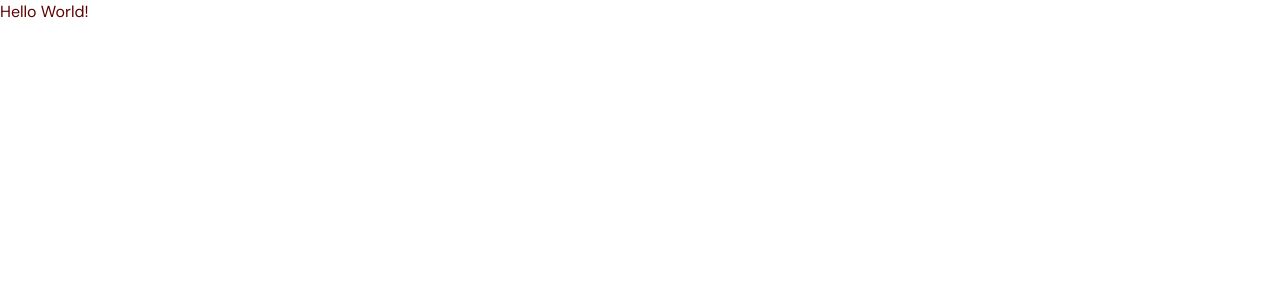
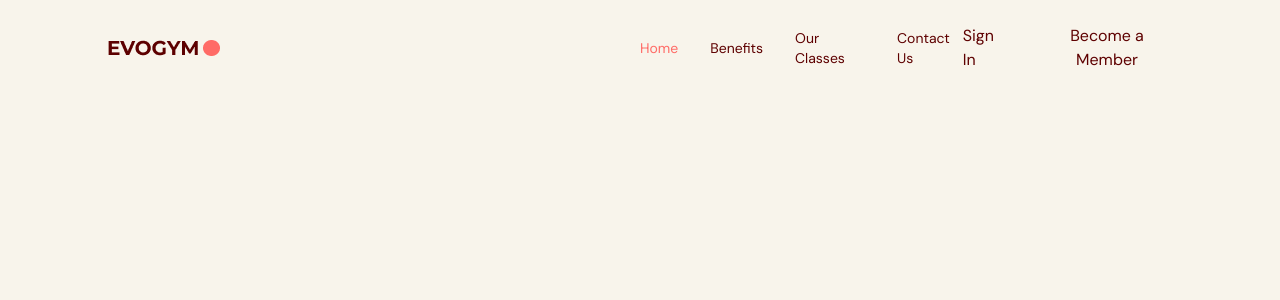
Before and after one commit to hibamroum/gym-website, a React (Vite) app: page / in a window 1280 px wide. Shown: the top 300 px of the page. Built offline with nearby package versions, Linux system fonts and the light colour scheme.

Commit message:
created  navbar-design

```diff
--- a/src/App.tsx
+++ b/src/App.tsx
@@ -1,12 +1,16 @@
 //tsx refers to React components while ts refers to normal typescript files
+
+import Navbar from "./scenes/Navbar/index"
+import { useState } from "react";
 
 
 //import Navbar from "@scenes/Na"
 function App() {
-  return <div >
-    Hello World!
+  const [selectedPage,setSelectedPage]=useState("home"); //clicked on page);
+
+  return <div className="app bg-gray-20 ">
+    <Navbar selectedPage={selectedPage} setSelectedPage={setSelectedPage}/>
   </div>;
 }
 
-
 export default App;
--- a/src/scenes/Navbar/Link.tsx
+++ b/src/scenes/Navbar/Link.tsx
@@ -1,8 +1,8 @@
 import AnchorLink from "react-anchor-link-smooth-scroll"
 
 type Props = {
-    page:"Home"|"Benefits"|"Our Classes"|"Contact Us";
-    selectedPage:string;
+    page:string;//passed page
+    selectedPage:string; //clicked on page
     setSelectedPage:(value:string)=>void;
 }
 
--- /dev/null
+++ b/src/scenes/Navbar/index.tsx
@@ -0,0 +1,44 @@
+import {useState} from 'react'
+import {Bars3Icon, XMarkIcon} from "@heroicons/react/24/solid";
+import Logo from "@/assets/Logo.png";
+import Link from './Link';
+
+
+type Props={
+    selectedPage:string; //clicked on page
+    setSelectedPage:(value:string)=>void;
+}
+
+function Navbar({selectedPage,setSelectedPage}:Props){
+    const flexBetween="flex items-center justify-between"
+    return <nav>
+        <div className={`${flexBetween} fixed top-0 z-30 w-full py-6`}>
+            <div className={`${flexBetween} mx-auto w-5/6`}>
+                {/*Left side */}
+                <div className={`${flexBetween} w-full gap-16`}>
+                    <img src={Logo} alt="logo" />
+                </div>
+                {/*Right side */}
+                <div className={`${flexBetween} w-full`}>
+                    {/*Inner Left Side */}
+                    <div className={`${flexBetween} gap-8 text-sm`} >
+                        <Link page='Home' selectedPage={selectedPage} setSelectedPage={setSelectedPage}></Link>
+                        <Link page='Benefits'selectedPage={selectedPage} setSelectedPage={setSelectedPage}></Link>
+                        <Link page='Our Classes'selectedPage={selectedPage} setSelectedPage={setSelectedPage}></Link>
+                        <Link page='Contact Us'selectedPage={selectedPage} setSelectedPage={setSelectedPage}></Link>
+                    </div>
+                    {/*Inner Right Side */}
+                    <div className={`${flexBetween} gap-8`}>
+                        <p>Sign In</p>
+                        <button>Become a Member</button>
+                    </div>
+                    <div>
+
+                    </div>
+
+                </div>
+            </div>
+        </div>
+    </nav>
+}
+export default Navbar;
```
